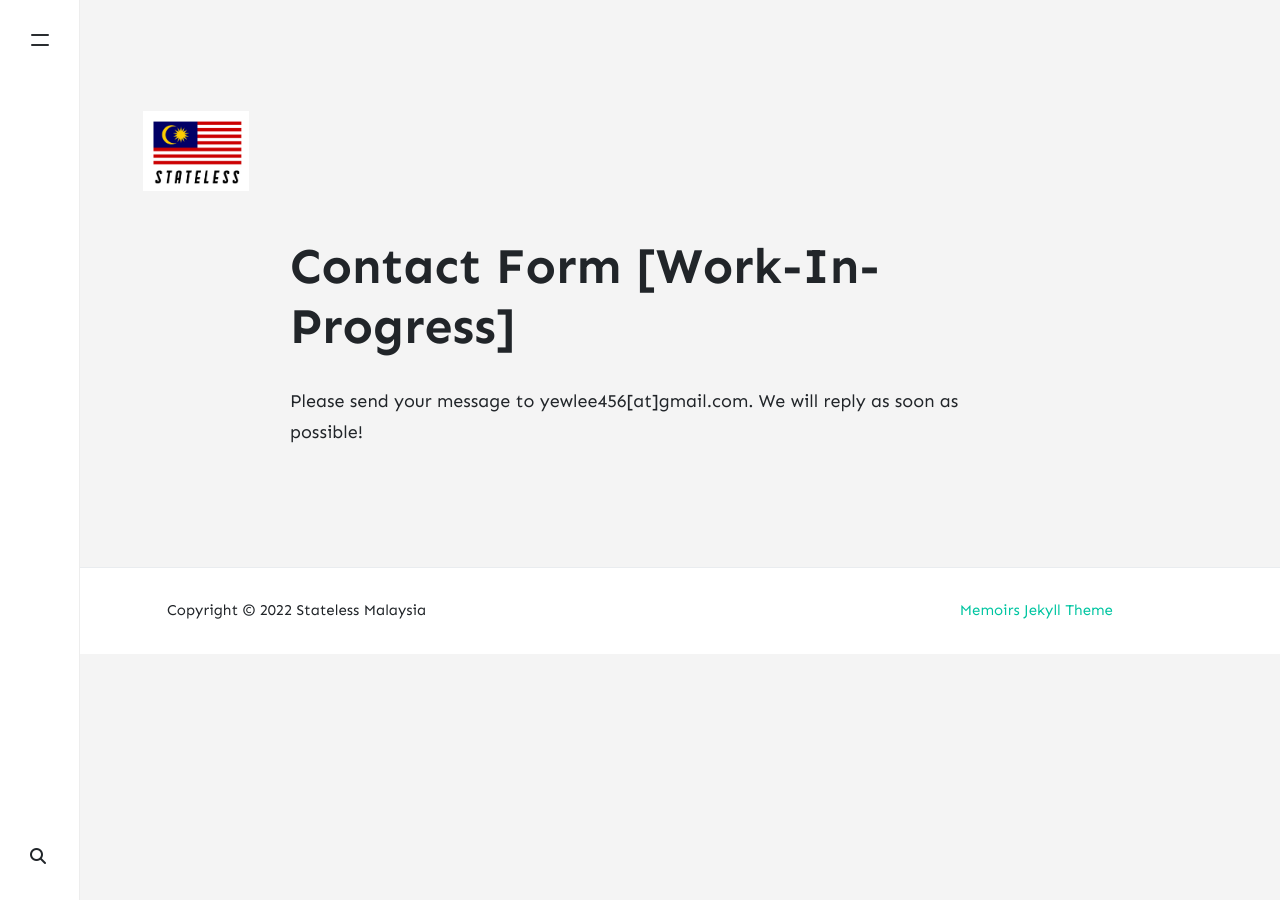
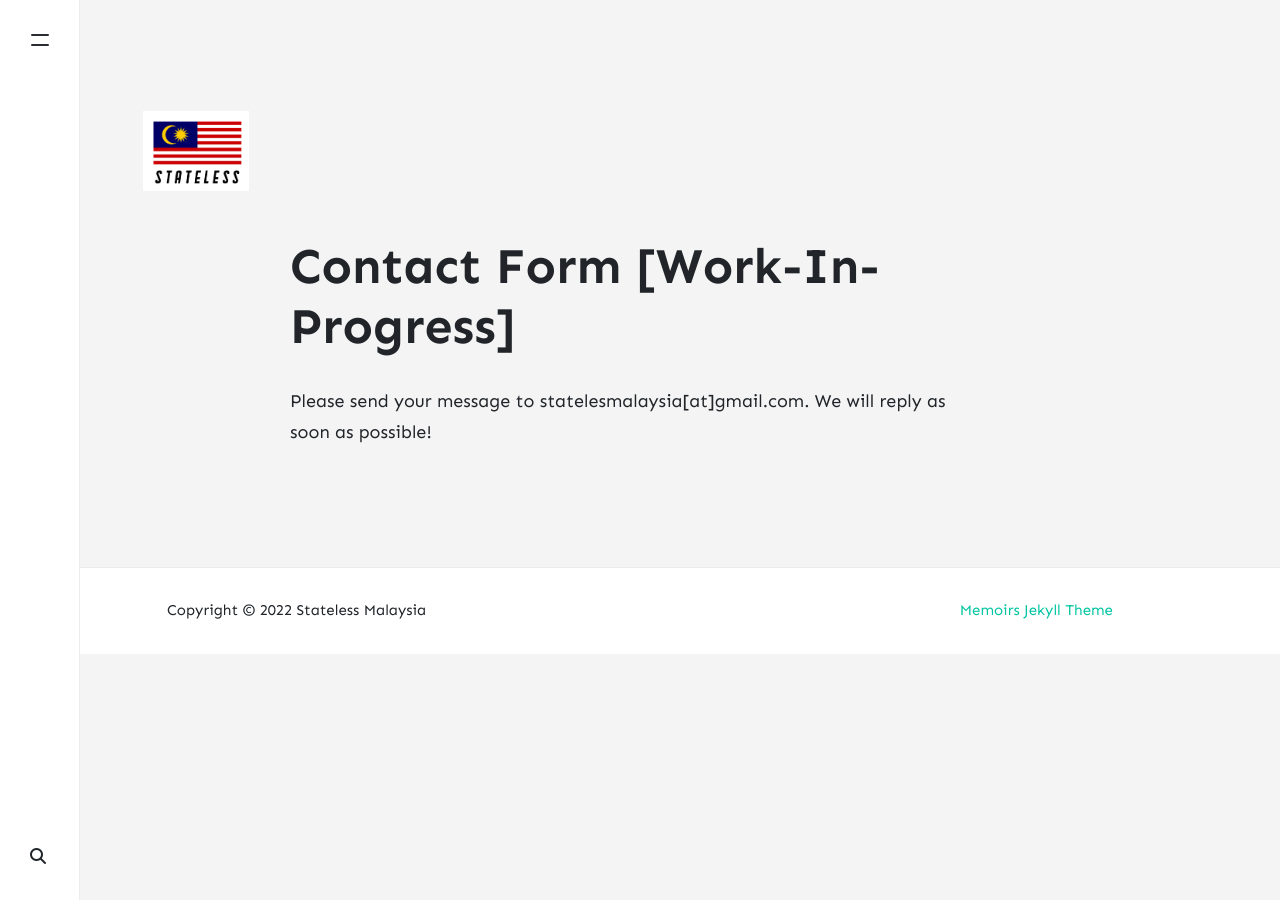
Before and after one commit to wyewlee/st-my, a Jekyll site: the page built from _pages/contact.md, in a window 1280 px wide. Built offline with Jekyll 4.4.1, drawn with Linux system fonts in a browser that asks for light colours; nearby versions of some CDN libraries; comment, search, counter and statistics services are not loaded.

Commit message:
change contact email

```diff
--- a/_pages/contact.md
+++ b/_pages/contact.md
@@ -5,7 +5,7 @@
 comments: false
 ---
 
-<p class="mb-4">Please send your message to yewlee456[at]gmail.com. We will reply as soon as possible!</p>
+<p class="mb-4">Please send your message to statelesmalaysia[at]gmail.com. We will reply as soon as possible!</p>
 
 <!-- <form action="https://formspree.io/{{site.email}}" method="POST">     -->
 <!-- <p class="mb-4">Please send your message to {{site.name}}. We will reply as soon as possible!</p> -->
```
